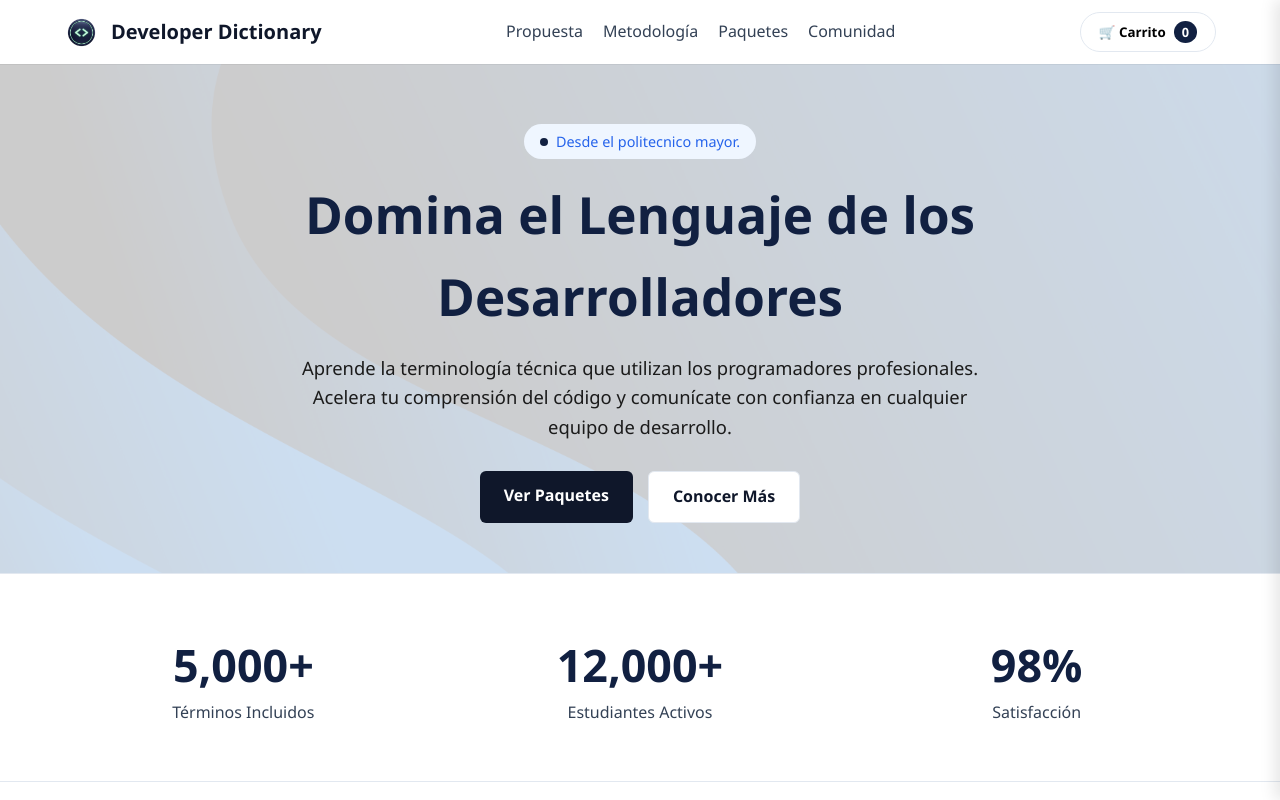
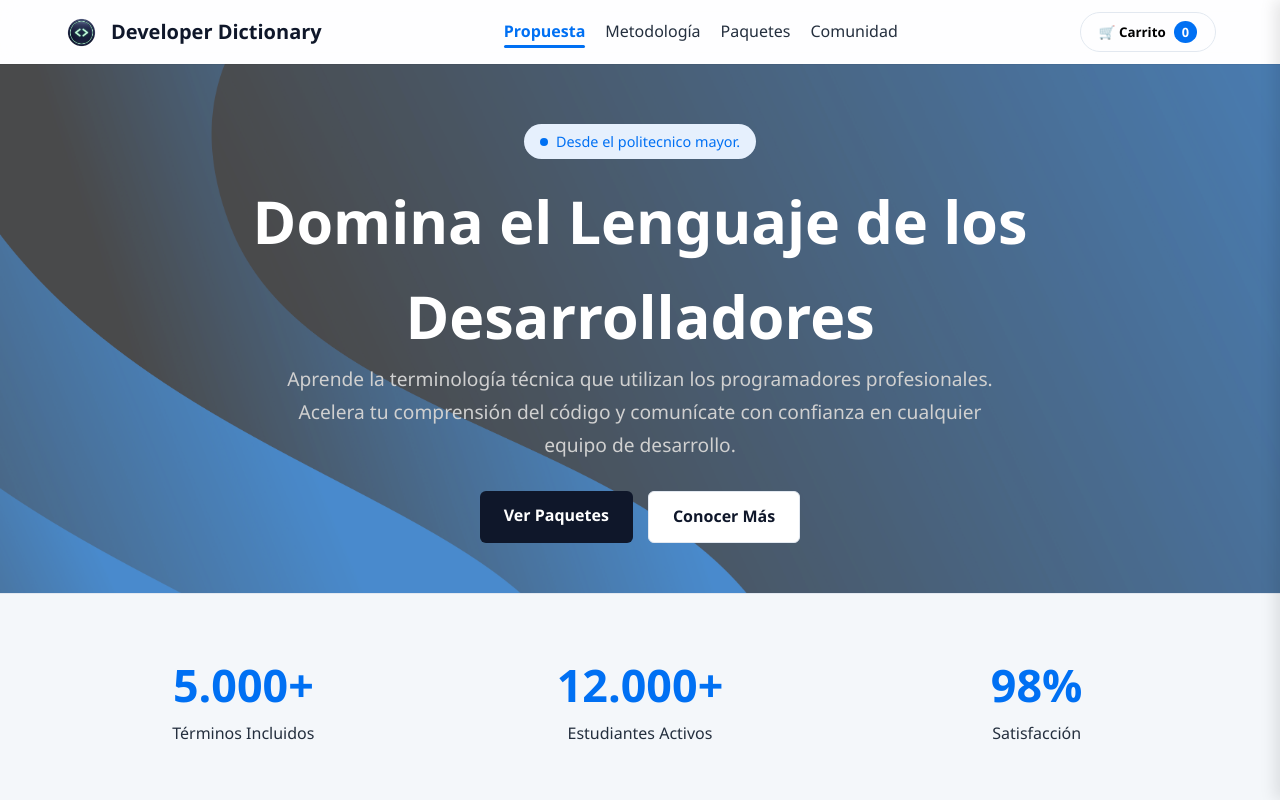
Before and after one commit to JesusGeliz/developer-dictionary, a plain HTML site: page index.html in a window 1280 px wide. Shown: the top 800 px of the page. Drawn offline with Linux system fonts and the light colour scheme.

Commit message:
Mejora en los colores y sombras, animaciones para los numeros desde cero y estado activo en el nav

```diff
--- a/index.html
+++ b/index.html
@@ -41,18 +41,18 @@
             </div>
         </section>
 
-        <section class="stats text-center bg-white">
+        <section class="stats text-center">
             <div class="container stats-grid">
                 <div class="stat-item">
-                    <div class="stat-number">5,000+</div>
+                    <div class="stat-number"><span class="counter" data-target="5000">0</span>+</div>
                     <p class="stat-text">Términos Incluidos</p>
                 </div>
                 <div class="stat-item">
-                    <div class="stat-number">12,000+</div>
+                    <div class="stat-number"><span class="counter" data-target="12000">0</span>+</div>
                     <p class="stat-text">Estudiantes Activos</p>
                 </div>
                 <div class="stat-item">
-                    <div class="stat-number">98%</div>
+                    <div class="stat-number"><span class="counter" data-target="98">0</span>%</div>
                     <p class="stat-text">Satisfacción</p>
                 </div>
             </div>
--- a/main.js
+++ b/main.js
@@ -8,7 +8,7 @@ function removeFromCart(id) {
 }
 
 document.addEventListener('DOMContentLoaded', () => {
-    // Elementos del DOM
+    // Elementos del DOM del carrito
     const cartBtn = document.getElementById('open-cart');
     const closeCartBtn = document.getElementById('close-cart');
     const cartDrawer = document.getElementById('cart-drawer');
@@ -154,4 +154,72 @@ document.addEventListener('DOMContentLoaded', () => {
             }
         });
     }
+
+    // Animación de los Contadores
+    const counters = document.querySelectorAll('.counter');
+    const speed = 100; // Velocidad de la animación (menor es más rápido)
+
+    if (counters.length > 0) {
+        // Usamos IntersectionObserver para que la animación inicie al hacer scroll
+        const observer = new IntersectionObserver((entries, observer) => {
+            entries.forEach(entry => {
+                if (entry.isIntersecting) {
+                    const counter = entry.target;
+                    const target = +counter.getAttribute('data-target');
+
+                    const updateCount = () => {
+                        // Convertimos el texto actual a número (quitando puntos si los hay)
+                        const count = +counter.innerText.replace(/\./g, '');
+                        const inc = target / speed; // Incremento dinámico
+
+                        if (count < target) {
+                            // Sumamos y aplicamos formato de miles
+                            counter.innerText = Math.ceil(count + inc).toLocaleString('es-CO');
+                            // Repetimos la función cada 15 milisegundos
+                            setTimeout(updateCount, 15);
+                        } else {
+                            // Aseguramos que termine exactamente en el número objetivo
+                            counter.innerText = target.toLocaleString('es-CO');
+                        }
+                    };
+
+                    updateCount();
+                    // Dejamos de observar para que la animación ocurra solo una vez
+                    observer.unobserve(counter);
+                }
+            });
+        }, { threshold: 0.5 }); // Se activa cuando la sección está visible al 50%
+
+        // Iniciamos la observación a cada contador
+        counters.forEach(counter => {
+            observer.observe(counter);
+        });
+    }
 });
+
+// Indicador de Navegación Activa (Scrollspy)
+    const sections = document.querySelectorAll('section[id]');
+    const navLinks = document.querySelectorAll('.nav-links a');
+
+    const scrollObserver = new IntersectionObserver((entries) => {
+        entries.forEach(entry => {
+            // Si la sección es visible en la pantalla
+            if (entry.isIntersecting) {
+                const currentId = entry.target.getAttribute('id');
+
+                navLinks.forEach(link => {
+                    link.classList.remove('active');
+                    // Si el enlace coincide con la sección actual, le damos la clase activa
+                    if (link.getAttribute('href') === `#${currentId}`) {
+                        link.classList.add('active');
+                    }
+                });
+            }
+        });
+    }, {
+        rootMargin: "-20% 0px -70% 0px"
+    });
+
+    sections.forEach(section => {
+        scrollObserver.observe(section);
+    });
--- a/style.css
+++ b/style.css
@@ -2,22 +2,21 @@
 :root {
     --color-primario: #0f172a;
     --color-secundario: #ffffff;
-    --color-detalle: #112041;
-    --detalle-hover: #059669;
-    --blanco-bright: #ffffff;
-    --distintivo-uno-azul-bg: #eff6ff;
-    --distintivo-uno-azul-text: #2563eb;
-    --distintivo-dos-azul-bg: #eff6ff;
-    --distintivo-dos-azul-text: #2563eb;
-    --color-texto-adicional:#112041;
     --text-dark: #0f172a;
-    --text-main: #334155;
+    --text-main: #242f3e;
     --text-light: #1b1b1b;
     --border-color: #e2e8f0;
     --card-dark-bg: #0f172a;
     --card-light-bg: #ffffff;
-    --bg-main: #ffffff;
-    --shadow-premium: 0 10px 15px -3px rgba(0, 0, 0, 0.1), 0 4px 6px -2px rgba(0, 0, 0, 0.05);
+    --bg-main: #f4f7fa;
+
+    --color-detalle: #0070f3;
+    --detalle-hover: #0051b3;
+
+    --distintivo-uno-azul-bg: #e6f0fd;
+    --distintivo-uno-azul-text: #0070f3;
+    --distintivo-dos-azul-bg: #e6f0fd;
+    --distintivo-dos-azul-text: #0070f3;
 }
 
 /* Reset Básico */
@@ -32,7 +31,7 @@
 body {
     color: var(--text-main);
     line-height: 1.6;
-    background-color: var(--bg-main);
+    background-color: #f4f7fa;
 }
 
 /* Utilidades */
@@ -42,7 +41,7 @@ body {
 .text-white { color: var(--color-texto-adicional) !important; }
 .text-light { color: var(--text-light) !important; }
 .bg-dark { background-color: var(--color-pimario) !important; }
-.bg-white { background-color: var(--color-secundario) !important; }
+.bg-white {background-color: var(--color-secundario);}
 .p-20 { padding: 20px; }
 .img-responsive { max-width: 100%; height: auto; border-radius: 10px; }
 
@@ -184,11 +183,12 @@ body {
     white-space: pre-line; /* Permite saltos de línea en el texto */
 }
 
-/* Hero Section - Padding comprimido drásticamente para subir la sección principal */
+/* Hero Section - principal */
 .hero { padding: 60px 20px 50px 20px; position: relative; overflow: hidden; }
 .hero-content { display: flex; flex-direction: column; align-items: center; position: relative; z-index: 2; }
-.hero-title { font-size: 3.2rem; color: var(--color-primario); margin-bottom: 15px; max-width: 800px; } /* Tamaño y margen ajustados */
-.hero-paragraph { font-size: 1.15rem; color: var(--text-main); max-width: 700px; margin-bottom: 30px; } /* Tamaño y margen ajustados */
+.hero-title {background: none !important; -webkit-text-fill-color: #ffffff !important; color: var(--color-secundario); font-size: 3.7em;}
+.hero-paragraph { color: rgb(208, 208, 208) !important; font-size: 1.2rem; font-weight: 400; max-width: 750px; margin: 0 auto 30px auto; line-height: 1.7; }
+@media (max-width: 768px) { .hero-paragraph { font-size: 1.05rem; } }
 .hero-buttons { display: flex; gap: 15px; }
 
 /* Clase para la imagen de fondo en el Hero */
@@ -199,7 +199,7 @@ body {
     background-image: url('./assets/img/fondoHero.jpg'); /* Espacio para tu imagen */
     background-size: cover;
     background-position: center;
-    opacity: 0.2; /* Opacidad baja para no tapar el texto, puedes subirla si la imagen es oscura */
+    opacity: 0.7; /* Opacidad baja para no tapar el texto, puedes subirla si la imagen es oscura */
     z-index: 1;
 }
 
@@ -227,12 +227,14 @@ body {
     flex-direction: column;
 }
 .card.is-light {
-    background-color: var(--card-light-bg);
+    background-color: var(--color-secundario);
     border: 1px solid var(--border-color);
+    box-shadow: 0 8px 24px rgba(0, 0, 0, 0.06); /* Sombra elegante y difuminada */
+    transition: all 0.3s ease;
 }
 .card.is-light:hover {
     transform: translateY(-8px); /* Elevación más pronunciada */
-    box-shadow: var(--shadow-premium);
+    box-shadow: 0 15px 32px rgba(0, 0, 0, 0.12);
     border-color: var(--color-detalle); /* Borde brillante al pasar el ratón */
 }
 
@@ -241,6 +243,7 @@ body {
     color: var(--text-light);
     position: relative;
     padding-top: 60px;
+    box-shadow: 0 10px 25px rgba(15, 23, 42, 0.4);
 }
 
 /* ÚNICO CAMBIO AÑADIDO: Fuerza el color blanco en los textos de las tarjetas oscuras */
@@ -336,3 +339,32 @@ body {
     .cards-grid.is-light { grid-template-columns: 1fr; }
     .comunidad-flex { flex-direction: column-reverse; }
 }
+
+/* Indicador de Sección Activa (Menú) */
+.nav-links a {
+    position: relative;
+    padding-bottom: 6px;
+}
+
+/*línea azul debajo del enlace */
+.nav-links a::after {
+    content: '';
+    position: absolute;
+    bottom: 0;
+    left: 0;
+    width: 0%;
+    height: 3px;
+    background-color: var(--color-detalle);
+    transition: width 0.3s ease;
+    border-radius: 2px;
+}
+
+.nav-links a:hover::after,
+.nav-links a.active::after {
+    width: 100%;
+}
+
+.nav-links a.active {
+    color: var(--color-detalle);
+    font-weight: 700;
+}
```
